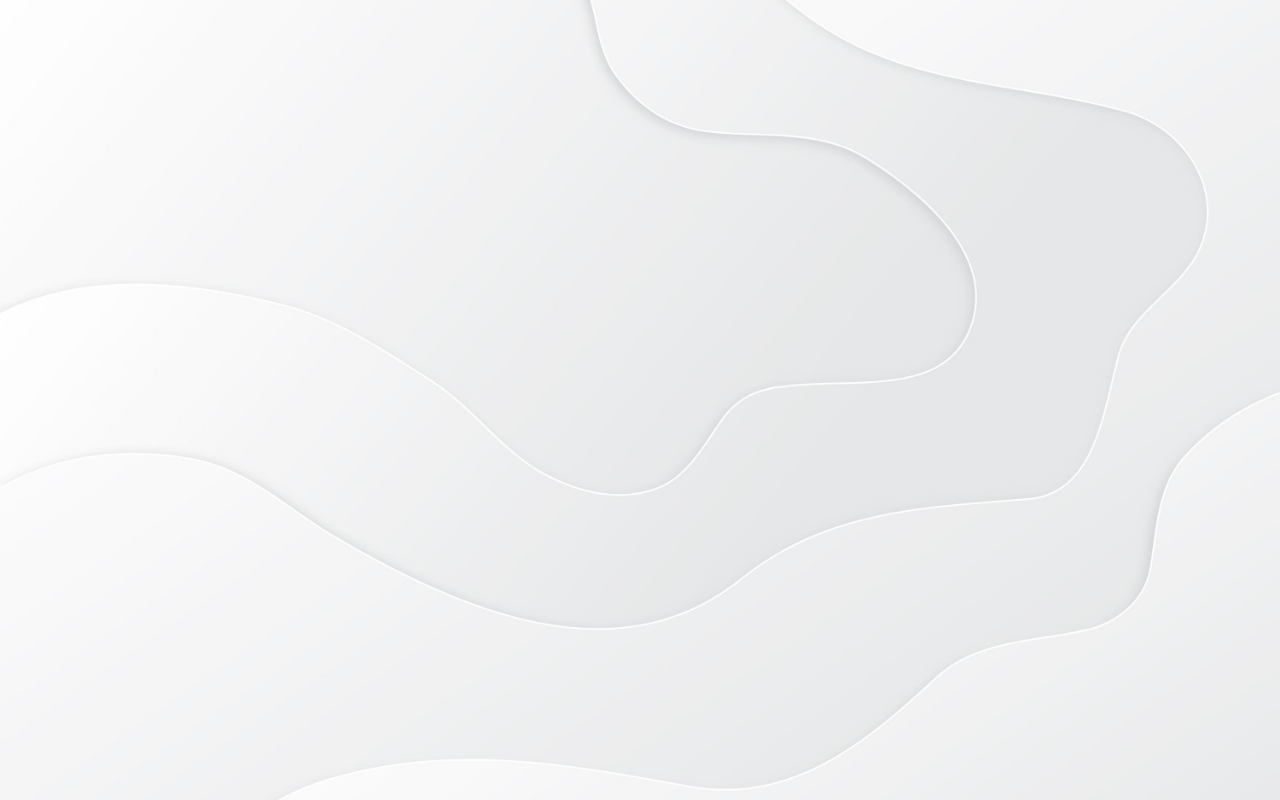
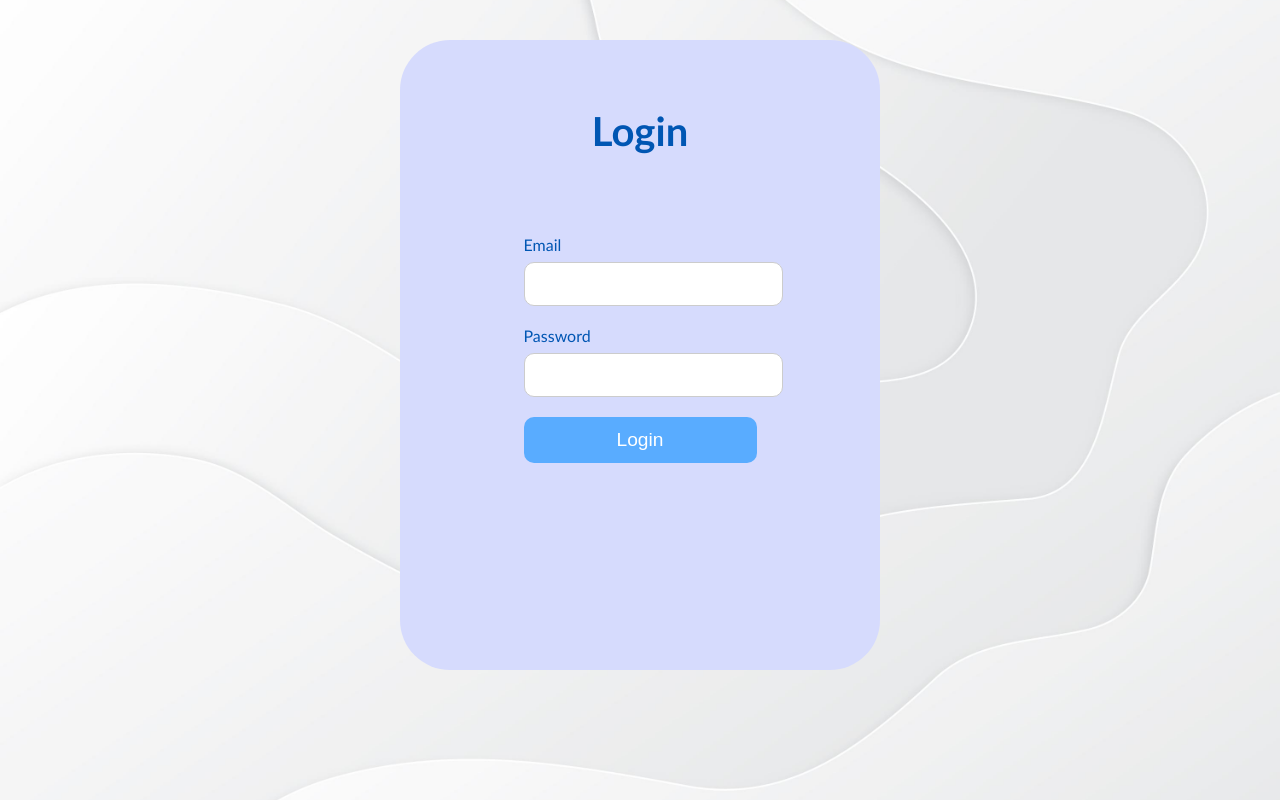
Before and after one commit to elab-development/internet-tehnologije-2024-projekat-interaktivnikalendar_20210029_20210216, a React (Create React App) app in the folder kalendar-frontend/: page /login in a window 1280 px wide. Before the commit this address had no page. Built offline with nearby package versions, Linux system fonts and the light colour scheme.

Commit message:
Added footer in HeroSection and Login page

```diff
--- a/kalendar-frontend/src/App.js
+++ b/kalendar-frontend/src/App.js
@@ -25,9 +25,10 @@ function App() {
 export default App;
 */
 import React from 'react';
-import { BrowserRouter as Router, Route, Routes} from 'react-router-dom';
+import { BrowserRouter as Router, Route, Routes } from 'react-router-dom';
 import HeroSection from './pages/HeroSection';
 import Register from './pages/Register';
+import Login from './pages/Login';
 import './App.css';
 
 function App() {
@@ -36,6 +37,7 @@ function App() {
       <Routes>
         <Route path="/" element={<HeroSection />} />
         <Route path="/register" element={<Register />} />
+        <Route path="/login" element={<Login />} />
       </Routes>
     </Router>
   );
--- a/kalendar-frontend/src/pages/HeroSection.js
+++ b/kalendar-frontend/src/pages/HeroSection.js
@@ -8,6 +8,10 @@ const HeroSection = () => {
 
   const handleGetStarted = () => {
     navigate('/register');
+  };
+
+  const handleLogin = () => {
+    navigate('/login');
   };
 
   return (
@@ -21,7 +25,7 @@ const HeroSection = () => {
         </div>
         <div className="button-container">
           <button className="hero-button" onClick={handleGetStarted}>Get Started</button>
-          <button className="hero-button">Login</button>
+          <button className="hero-button" onClick={handleLogin}>Login</button>
         </div>
       </header>
       <div className="hero-content">
@@ -37,6 +41,17 @@ const HeroSection = () => {
           <img src={calendarImage} alt="Student using calendar" className="calendar-image" />
         </div>
       </div>
+      <footer className="hero-footer">
+        <div className="footer-left">
+          &copy; 2025 StudyTrack
+        </div>
+        <div className="footer-right">
+          <h3>Contact Us</h3>
+          <p>Email: studytrack@gmail.com</p>
+          <p>Address: Rankeova 5, Belgrade</p>
+          <p>Phone: +38161246444</p>
+        </div>
+      </footer>
     </div>
   );
 };
--- a/kalendar-frontend/src/pages/Login.js
+++ b/kalendar-frontend/src/pages/Login.js
@@ -0,0 +1,73 @@
+import React, { useState, useEffect } from 'react';
+import '../styles/Login.css';
+
+const Login = () => {
+  useEffect(() => {
+    document.body.classList.add('login-page');
+    return () => {
+      document.body.classList.remove('login-page');
+    };
+  }, []);
+
+  const [email, setEmail] = useState('');
+  const [password, setPassword] = useState('');
+
+  const handleLogin = async (e) => {
+    e.preventDefault();
+
+    const user = { email, password };
+
+    try {
+      const response = await fetch('https://your-api-endpoint.com/login', {
+        method: 'POST',
+        headers: {
+          'Content-Type': 'application/json',
+        },
+        body: JSON.stringify(user),
+      });
+
+      if (response.ok) {
+        // Handle successful login
+        console.log('User logged in successfully');
+      } else {
+        // Handle errors
+        console.error('Login failed');
+      }
+    } catch (error) {
+      console.error('Error:', error);
+    }
+  };
+
+  return (
+    <div className="login-container">
+      <h1>Login</h1>
+      <form onSubmit={handleLogin}>
+        <div className="form-group">
+          <label htmlFor="email">Email</label>
+          <input
+            type="email"
+            id="email"
+            name="email"
+            value={email}
+            onChange={(e) => setEmail(e.target.value)}
+            required
+          />
+        </div>
+        <div className="form-group">
+          <label htmlFor="password">Password</label>
+          <input
+            type="password"
+            id="password"
+            name="password"
+            value={password}
+            onChange={(e) => setPassword(e.target.value)}
+            required
+          />
+        </div>
+        <button type="submit">Login</button>
+      </form>
+    </div>
+  );
+};
+
+export default Login;
--- a/kalendar-frontend/src/styles/HeroSection.css
+++ b/kalendar-frontend/src/styles/HeroSection.css
@@ -106,3 +106,37 @@
   width: 100%;
   border-radius: 70px;
 }
+.hero-footer {
+  display: flex;
+  justify-content: space-between;
+  align-items: center;
+  padding: 20px 0;
+  background-color:  rgba(96, 130, 182, 0.35); /* Dodato za plavu pozadinu */
+  color: var(--white-color); /* Dodato za belu boju teksta */
+  margin-top: 40px;
+}
+
+.footer-left {
+  font-size: 1em;
+  margin-left: 35px ;
+  color: var(--white-color); /* Promenjeno u belu boju */
+}
+
+.footer-right {
+  text-align: right;
+  margin-right: 30px;
+}
+
+.footer-right h3 {
+  margin: 0;
+  font-size: 1.2em;
+  text-align: center;
+  color: var(--white-color); /* Promenjeno u belu boju */
+}
+
+.footer-right p {
+  margin: 5px 0;
+  text-align: center;
+  font-size: 1em;
+  color: var(--white-color); /* Promenjeno u belu boju */
+}
--- /dev/null
+++ b/kalendar-frontend/src/styles/Login.css
@@ -0,0 +1,56 @@
+
+  .login-container {
+    width: 400px;
+    height: 550px;
+    margin: 0 auto; /* Centriranje */
+    padding: 40px; /* Povećano sa 30px na 40px */
+    background-color: #d6dbfd;
+    border-radius: 50px;
+    box-shadow: 0 4 10px rgba(0, 0, 0, 0.1);
+    display: flex;
+    flex-direction: column;
+    align-items: center; /* Centriranje sadržaja */
+    margin-top: 40px;
+    font-family: 'Trebuchet MS', 'Lucida Sans Unicode', 'Lucida Grande', 'Lucida Sans', Arial, sans-serif;
+  }
+
+  .login-container h1 {
+    text-align: center;
+    margin-bottom: 80px; /* Povećano sa 15px na 40px */
+    font-size: 2.5em; /* Povećano sa 2em na 2.5em */
+    color: #0056b3;
+  }
+
+  .form-group {
+    margin-bottom: 20px;
+    width: 100%; /* Dodato za širinu */
+  }
+
+  .form-group label {
+    display: block;
+    margin-bottom: 8px;
+    color: #0056b3;
+  }
+
+  .form-group input {
+    width: 100%;
+    padding: 12px;
+    border: 1px solid #ccc;
+    border-radius: 10px;
+    font-size: 1em;
+  }
+
+  button {
+    width: 100%; /* Promenjeno sa 111% na 100% */
+    padding: 12px; /* Povećano sa 8px na 12px */
+    background-color: #59acff;
+    color: white;
+    border: none;
+    border-radius: 10px;
+    cursor: pointer;
+    font-size: 1.2em;
+  }
+
+  button:hover {
+    background-color: #0056b3;
+  }
```
